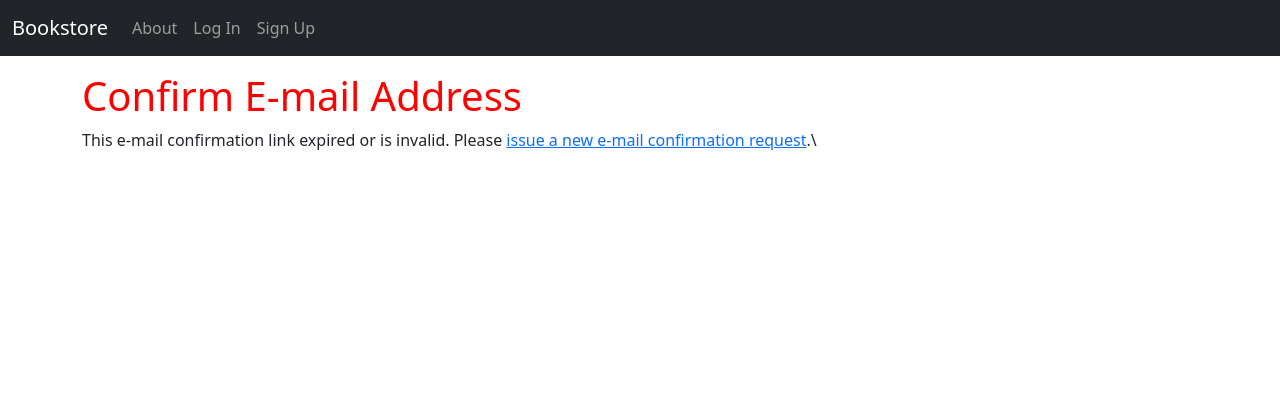
After one commit to smandalsid/Django_for_professionals, a Django app: template ch4-bookstore/templates/account/email_confirm.html in a window 1280 px wide. The commit adds this page. Shown: the top 420 px of the page. Run offline with Django 4.2, Linux system fonts and the light colour scheme; the template is opened without the code that fills it, so the values that code supplies are empty; parts of the project's set-up code (start-up, migrations or seed data) failed here and were passed over.

Commit message:
ch10-email

```diff
--- a/ch4-bookstore/django_project/settings.py
+++ b/ch4-bookstore/django_project/settings.py
@@ -159,3 +159,5 @@ ACCOUNT_USERNAME_REQUIRED=False
 ACCOUNT_AUTHENTICATION_METHOD="email"
 ACCOUNT_EMAIL_REQUIRED=True
 ACCOUNT_UNIQUE_EMAIL=True
+
+DEFAULT_FROM_EMAIL = "admin@djangobookstore.com"
--- a/ch4-bookstore/templates/_base.html
+++ b/ch4-bookstore/templates/_base.html
@@ -29,6 +29,12 @@
                     <li class="nav-item">
                         <a class="nav-link" href="{% url 'account_logout' %}">Log Out</a>
                     </li>
+                    <li class="nav-item">
+                        <a class="nav-link" href="{% url 'account_reset_password' %}">Reset Password</a>
+                    </li>
+                    <li class="nav-item">
+                        <a class="nav-link" href="{% url 'account_change_password' %}">Change Password</a>
+                    </li>
                     {% else %}
                     <li class="nav-item">
                         <a class="nav-link" href="{% url 'account_login' %}">Log In</a>
--- /dev/null
+++ b/ch4-bookstore/templates/account/email/email_confirmation_subject.txt
@@ -0,0 +1,4 @@
+{% load i18n %}
+{% autoescape off %}
+{% blocktrans %}Please Confirm Your Sign Up{% endblocktrans %}
+{% endautoescape %}
--- /dev/null
+++ b/ch4-bookstore/templates/account/email_confirm.html
@@ -0,0 +1,24 @@
+{% extends "_base.html" %}
+{% load i18n %}
+{% load account %}
+{% block head_title %}{% trans "Confirm E-mail Address" %}{% endblock %}
+
+{% block content %}
+<h1>{% trans "Confirm E-mail Address" %}</h1>
+{% if confirmation %}
+{% user_display confirmation.email_address.user as user_display %}
+<p>{% blocktrans with confirmation.email_address.email as email %}Please confirm
+    that <a href="mailto:{{ email }}">{{ email }}</a> is an e-mail address for user
+    {{ user_display }}.{% endblocktrans %}</p>
+<form method="post" action="{% url 'account_confirm_email' confirmation.key %}">
+    {% csrf_token %}
+    <button class="btn btn-primary" type="submit">{% trans 'Confirm' %}</button>
+</form>
+{% else %}
+{% url 'account_email' as email_url %}
+<p>{% blocktrans %}This e-mail confirmation link expired or is invalid. Please
+    <a href="{{ email_url }}">issue a new e-mail confirmation request</a>.\
+    {% endblocktrans %}
+</p>
+{% endif %}
+{% endblock %}
```
Also changed, not shown: ch4-bookstore/templates/account/email/email_confirmation_message.txt (added, +9 -0 lines).
